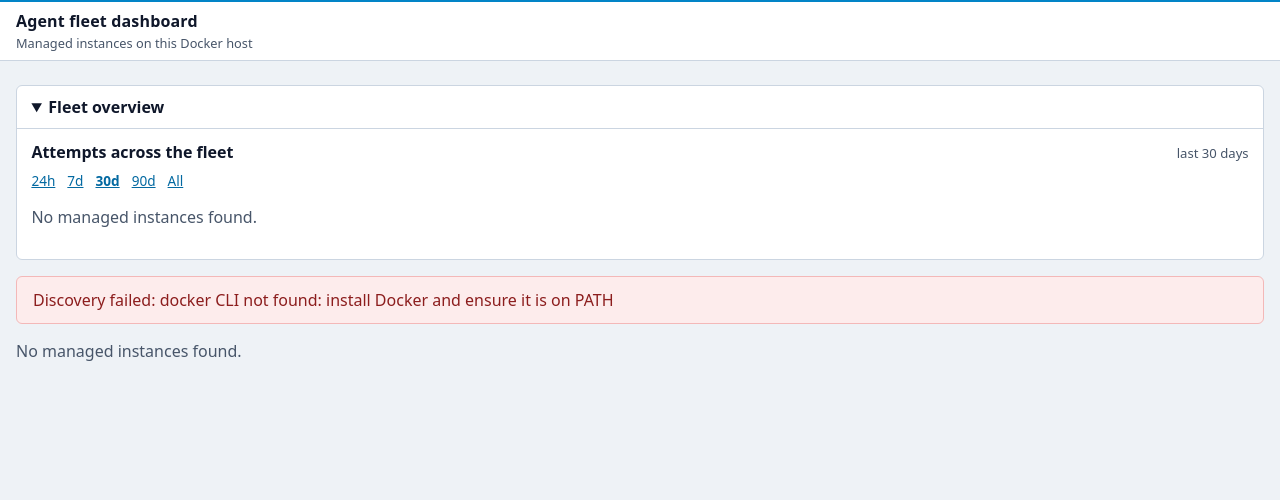
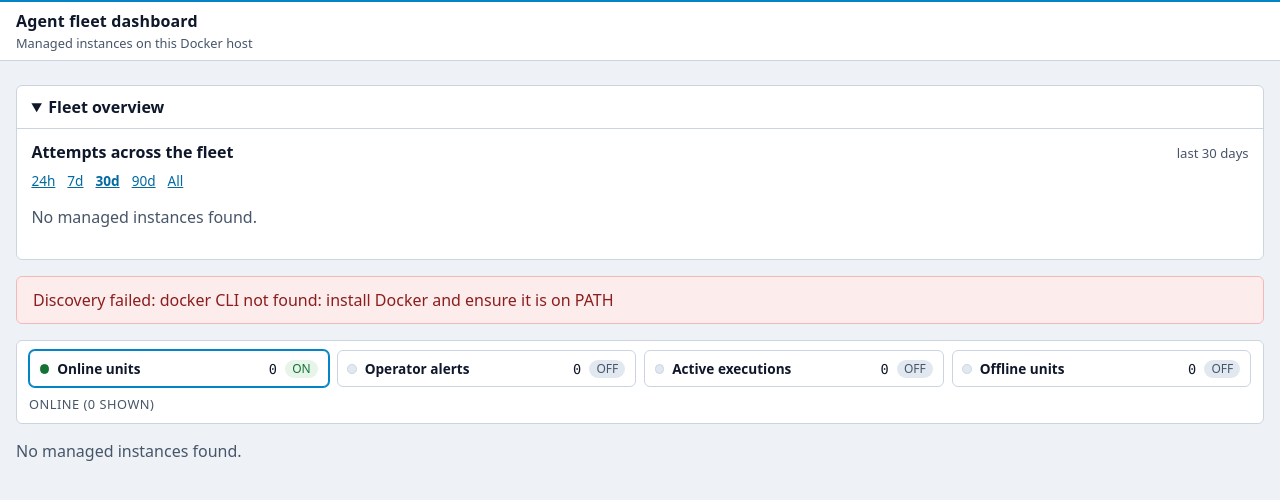
Before and after one commit to lbacik/agent-dashboard, a FastAPI app: page / in a window 1280 px wide. Shown: the top 500 px of the page. Run offline with FastAPI, Linux system fonts and the light colour scheme; data that the repository does not hold is empty.

Commit message:
Fleet Matrix: unified table with KPI filter strip
Running and stopped instances share one table filtered by four KPI
tiles (online/alerts/working/offline); the Not running details section,
its scroll key and its open-state persistence go away. Rows carry
rank-tier stripes on :root tokens; the summary bar and empty-filter
reset control give filter feedback.

Co-Authored-By: Claude Code <noreply@anthropic.com>

```diff
--- a/src/agent_dashboard/static/fleet.js
+++ b/src/agent_dashboard/static/fleet.js
@@ -1,38 +1,148 @@
-/* Fleet table helpers: keep collapsible sections (such as "Not running")
-   open or closed across the live table refresh. Every SSE `fleet` event
-   re-renders the table, so the open state is remembered in sessionStorage
-   and reapplied after each swap. */
+/* Fleet Matrix filters: the KPI strip above the unified table toggles which
+   rows are shown. Every `fleet` SSE re-render replaces the buttons and rows,
+   so the active filter set lives in page memory only (a full reload resets
+   to Online units) and is reapplied after every swap. No browser storage is
+   used here. */
 (function () {
-  var KEY = "fleet-open-sections";
-  var load = function () {
-    try { return JSON.parse(sessionStorage.getItem(KEY) || "{}"); } catch (e) { return {}; }
-  };
-  var save = function (state) {
-    try { sessionStorage.setItem(KEY, JSON.stringify(state)); } catch (e) { /* ignore */ }
-  };
-  var apply = function () {
-    var state = load();
-    document.querySelectorAll("details[data-persist]").forEach(function (el) {
-      var name = el.getAttribute("data-persist");
-      if (Object.prototype.hasOwnProperty.call(state, name)) {
-        el.open = !!state[name];
+  var vcFilters = { online: true, alerts: false, working: false, offline: false };
+
+  var LABELS = { online: "ONLINE", alerts: "ALERTS", working: "WORKING", offline: "OFFLINE" };
+  var ORDER = ["online", "alerts", "working", "offline"];
+
+  function toggleVcFilter(key) {
+    var nextVal = !vcFilters[key];
+    vcFilters[key] = nextVal;
+    if (nextVal && (key === "alerts" || key === "working")) {
+      vcFilters.online = false;
+    } else if (nextVal && key === "online") {
+      vcFilters.alerts = false;
+      vcFilters.working = false;
+    }
+  }
+
+  function resetVcFilters() {
+    vcFilters.online = true;
+    vcFilters.alerts = false;
+    vcFilters.working = false;
+    vcFilters.offline = false;
+  }
+
+  function rowMatches(row) {
+    if (vcFilters.online && row.hasAttribute("data-vc-online")) { return true; }
+    if (vcFilters.alerts && row.hasAttribute("data-vc-alerts")) { return true; }
+    if (vcFilters.working && row.hasAttribute("data-vc-working")) { return true; }
+    if (vcFilters.offline && row.hasAttribute("data-vc-offline")) { return true; }
+    return false;
+  }
+
+  function activeNames() {
+    var out = [];
+    for (var i = 0; i < ORDER.length; i++) {
+      if (vcFilters[ORDER[i]]) { out.push(LABELS[ORDER[i]]); }
+    }
+    return out;
+  }
+
+  function scopeOf(el) {
+    if (!el) { return document; }
+    if (el.querySelectorAll) { return el; }
+    return document;
+  }
+
+  function applyVcFilters(scope) {
+    var root = scopeOf(scope);
+    var rows = root.querySelectorAll
+      ? root.querySelectorAll("tr.fleet-row")
+      : document.querySelectorAll("tr.fleet-row");
+    /* When the swap target is the fleet fragment itself, rows inside it are
+       covered; fall back to the whole document when the scope holds none
+       (e.g. an SSE swap whose target is the outer live region). */
+    if (rows.length === 0 && root !== document) {
+      rows = document.querySelectorAll("tr.fleet-row");
+      root = document;
+    }
+    var shown = 0;
+    for (var i = 0; i < rows.length; i++) {
+      if (rowMatches(rows[i])) {
+        rows[i].hidden = false;
+        shown++;
+      } else {
+        rows[i].hidden = true;
       }
+    }
+    var buttons = (root === document ? document : root).querySelectorAll
+      ? (root === document ? document : root).querySelectorAll("[data-vc-filter]")
+      : document.querySelectorAll("[data-vc-filter]");
+    if (buttons.length === 0) {
+      buttons = document.querySelectorAll("[data-vc-filter]");
+    }
+    for (var b = 0; b < buttons.length; b++) {
+      var key = buttons[b].getAttribute("data-vc-filter");
+      var on = !!vcFilters[key];
+      buttons[b].setAttribute("aria-pressed", on ? "true" : "false");
+      if (on) {
+        buttons[b].classList.add("is-on");
+      } else {
+        buttons[b].classList.remove("is-on");
+      }
+      var badge = buttons[b].querySelector(".vc-state");
+      if (badge) { badge.textContent = on ? "ON" : "OFF"; }
+    }
+    var names = activeNames();
+    var summaries = root.querySelectorAll
+      ? root.querySelectorAll("[data-vc-summary]")
+      : [];
+    if (summaries.length === 0) {
+      summaries = document.querySelectorAll("[data-vc-summary]");
+    }
+    var label = names.length ? names.join(" + ") + " (" + shown + " SHOWN)"
+      : "NO FILTERS (" + shown + " SHOWN)";
+    for (var s = 0; s < summaries.length; s++) {
+      summaries[s].textContent = label;
+    }
+    var allOff = names.length === 0;
+    var empties = root.querySelectorAll ? root.querySelectorAll("[data-vc-empty]") : [];
+    if (empties.length === 0) { empties = document.querySelectorAll("[data-vc-empty]"); }
+    for (var e = 0; e < empties.length; e++) {
+      empties[e].hidden = !allOff;
+    }
+    var norunning = root.querySelectorAll
+      ? root.querySelectorAll("[data-vc-no-running]")
+      : [];
+    if (norunning.length === 0) { norunning = document.querySelectorAll("[data-vc-no-running]"); }
+    for (var n = 0; n < norunning.length; n++) {
+      norunning[n].hidden = shown > 0 || allOff;
+    }
+  }
+
+  document.addEventListener("click", function (e) {
+    var tile = e.target && e.target.closest
+      ? e.target.closest("[data-vc-filter]")
+      : null;
+    if (tile) {
+      toggleVcFilter(tile.getAttribute("data-vc-filter"));
+      applyVcFilters(document);
+      return;
+    }
+    var reset = e.target && e.target.closest
+      ? e.target.closest("[data-vc-reset]")
+      : null;
+    if (reset) {
+      resetVcFilters();
+      applyVcFilters(document);
+    }
+  });
+
+  document.addEventListener("htmx:afterSwap", function (e) {
+    var target = e.detail && e.detail.target;
+    applyVcFilters(target || document);
+  });
+
+  if (document.readyState === "loading") {
+    document.addEventListener("DOMContentLoaded", function () {
+      applyVcFilters(document);
     });
-  };
-  document.addEventListener("toggle", function (e) {
-    var el = e.target;
-    if (el && el.tagName === "DETAILS" && el.hasAttribute("data-persist")) {
-      var state = load();
-      state[el.getAttribute("data-persist")] = el.open;
-      save(state);
-    }
-  }, true);
-  document.addEventListener("htmx:afterSwap", apply);
-  document.addEventListener("htmx:afterSettle", apply);
-  document.addEventListener("htmx:sseMessage", apply);
-  if (document.readyState === "loading") {
-    document.addEventListener("DOMContentLoaded", apply);
   } else {
-    apply();
+    applyVcFilters(document);
   }
 })();
--- a/src/agent_dashboard/static/style.css
+++ b/src/agent_dashboard/static/style.css
@@ -33,6 +33,11 @@
   --warn-ink: #7a4b00;
   --info-bg: #e8eaf6;
   --info-ink: #3949ab;
+  --vc-stripe-alert: #cf222e;
+  --vc-stripe-warning: #9a6700;
+  --vc-stripe-working: #1f6feb;
+  --vc-stripe-idle: #6e7781;
+  --vc-stripe-offline: #45525e;
 }
 
 * { box-sizing: border-box; }
@@ -859,20 +864,84 @@ button.btn:not([disabled]) { cursor: pointer; }
 /* Drawer log links under Recent events: icon buttons like the fleet rows. */
 .drawer-links { display: flex; flex-wrap: wrap; gap: 0.5rem; margin: 0.75rem 0 0; }
 
-/* Stopped instances live in a collapsed section below the main table; the
-   open state survives the live refresh through fleet.js. */
-details.not-running { margin-top: 1rem; }
-details.not-running > summary {
-  cursor: pointer;
-  padding: 0.6rem 0.9rem;
+/* Fleet Matrix filter strip, summary bar and attention stripes. The KPI tiles
+   are toggle buttons: the LED, the ON/OFF badge, the border highlight and
+   `aria-pressed` all read the same filter state. Every row carries a
+   rank-tier stripe on its pinned first cell, alongside the Reach pill and
+   Status headline text. All colours are :root tokens. */
+.vc-bar {
+  margin-bottom: 0.75rem;
   background: var(--card);
   border: 1px solid var(--line);
   border-radius: 6px;
-  font-size: 0.9rem;
+  padding: 0.6rem 0.75rem;
 }
-details.not-running[open] > summary { border-radius: 6px 6px 0 0; }
-details.not-running .table-scroll { border-top: 0; border-radius: 0 0 6px 6px; }
-details.not-running table.fleet td { color: var(--muted); }
+.vc-filters {
+  display: grid;
+  grid-template-columns: repeat(auto-fit, minmax(min(100%, 11rem), 1fr));
+  gap: 0.5rem;
+}
+.vc-tile {
+  display: flex;
+  align-items: center;
+  gap: 0.5rem;
+  padding: 0.5rem 0.6rem;
+  background: var(--card);
+  color: var(--ink);
+  border: 1px solid var(--line);
+  border-radius: 6px;
+  font: inherit;
+  font-size: 0.85rem;
+  cursor: pointer;
+  text-align: left;
+}
+.vc-tile:hover { background: var(--hover); border-color: var(--accent-soft); }
+.vc-tile[aria-pressed="true"] { border-color: var(--accent); box-shadow: 0 0 0 1px var(--accent); }
+.vc-tile:focus-visible { outline: 2px solid var(--accent); outline-offset: 2px; }
+.vc-led {
+  flex: none;
+  width: 0.6rem;
+  height: 0.6rem;
+  border-radius: 50%;
+  background: var(--surface-2);
+  border: 1px solid var(--line);
+}
+.vc-tile[aria-pressed="true"] .vc-led { background: var(--ok-ink); border-color: var(--ok-ink); }
+.vc-name { font-weight: 600; }
+.vc-count {
+  margin-left: auto;
+  font-family: var(--font-mono);
+  font-variant-numeric: tabular-nums;
+  color: var(--ink);
+}
+.vc-state {
+  padding: 0.05rem 0.45rem;
+  border-radius: 999px;
+  font-size: 0.75rem;
+  background: var(--surface-2);
+  color: var(--muted);
+}
+.vc-tile[aria-pressed="true"] .vc-state { background: var(--ok-bg); color: var(--ok-ink); }
+.vc-summary {
+  margin-top: 0.5rem;
+  font-size: 0.8rem;
+  letter-spacing: 0.04em;
+  color: var(--muted);
+}
+.vc-empty {
+  margin-top: 0.75rem;
+  padding: 0.75rem 1rem;
+  background: var(--card);
+  border: 1px solid var(--line);
+  border-radius: 6px;
+  color: var(--muted);
+}
+tr.fleet-row.stripe-alert > td:first-child { box-shadow: inset 4px 0 0 var(--vc-stripe-alert), inset -1px 0 0 var(--line); }
+tr.fleet-row.stripe-warning > td:first-child { box-shadow: inset 4px 0 0 var(--vc-stripe-warning), inset -1px 0 0 var(--line); }
+tr.fleet-row.stripe-working > td:first-child { box-shadow: inset 4px 0 0 var(--vc-stripe-working), inset -1px 0 0 var(--line); }
+tr.fleet-row.stripe-idle > td:first-child { box-shadow: inset 4px 0 0 var(--vc-stripe-idle), inset -1px 0 0 var(--line); }
+tr.fleet-row.stripe-offline > td:first-child { box-shadow: inset 4px 0 0 var(--vc-stripe-offline), inset -1px 0 0 var(--line); }
+tr.fleet-row.stripe-offline td { color: var(--muted); }
 
 /* Drawer Activity widget: what the agent is doing right now. A fixed
    height with inner scrolling keeps the drawer height stable across
--- a/src/agent_dashboard/templates/_fleet_table.html
+++ b/src/agent_dashboard/templates/_fleet_table.html
@@ -1,32 +1,73 @@
-{# Fleet table: running instances in the main table, each row ending with
-   labelled log buttons; stopped instances in a collapsed details section
-   below it with a slim table. Rows open the instance drawer; the log
-   buttons stop propagation so they follow their link instead. Each table
-   sits in a .table-scroll box so a viewport narrower than the table
-   scrolls the table, not the page. Each box opts into the shared scroll
-   keeper (`scroll-keep.js`) with a stable key (`fleet-running` and
-   `fleet-not-running`), so the `fleet` SSE re-render keeps the horizontal
-   position. #}
+{# Fleet Matrix: running and stopped managed instances live in one table,
+   filtered by the KPI strip above it. The strip holds four toggle buttons
+   (`Online units`, `Operator alerts`, `Active executions`, `Offline units`)
+   with server-rendered counts; the fleet script (`fleet.js`) shows a row
+   when any active filter matches its `data-vc-*` attributes. By default only
+   `Online units` is ON, so stopped rows render with `hidden` in the initial
+   HTML. The single `.table-scroll` box keeps `data-scroll-key="fleet-running"`.
+   Every row carries a rank-tier stripe class (`stripe-alert`, `stripe-warning`,
+   `stripe-working`, `stripe-idle`, `stripe-offline`) keyed to its Attention
+   rank; the stripe adds to the Reach pill and Status headline, never replacing
+   them. Rows open the instance drawer; the log buttons stop propagation. #}
 {% macro logs_icon() -%}
 <svg class="icon" viewBox="0 0 16 16" aria-hidden="true" focusable="false"><path d="M3.5 1.5h6L13 5v9.5H3.5z" fill="none" stroke="currentColor" stroke-width="1.4" stroke-linejoin="round"/><path d="M9.5 1.5V5H13" fill="none" stroke="currentColor" stroke-width="1.4" stroke-linejoin="round"/><path d="M5.5 8h5M5.5 10.5h5M5.5 13h3" stroke="currentColor" stroke-width="1.2" stroke-linecap="round"/></svg>
 {%- endmacro %}
 {% macro live_icon() -%}
 <svg class="icon" viewBox="0 0 16 16" aria-hidden="true" focusable="false"><path d="M1 8.5h3l1.8-5 3.4 9 1.8-4H15" fill="none" stroke="currentColor" stroke-width="1.5" stroke-linecap="round" stroke-linejoin="round"/></svg>
 {%- endmacro %}
+{% macro stripe_class(row) -%}
+{%- if row.state != "running" %}stripe-offline{%- elif row.rank <= 2 %}stripe-alert{%- elif row.rank <= 4 %}stripe-warning{%- elif row.rank == 5 or (row.detail is not none and row.detail.attempt_kind == "active") %}stripe-working{%- else %}stripe-idle{%- endif %}
+{%- endmacro %}
 {% if error %}
 <div class="banner" role="alert">Discovery failed: {{ error }}</div>
 {% endif %}
 {% set running = rows | selectattr("state", "equalto", "running") | list %}
 {% set stopped = rows | rejectattr("state", "equalto", "running") | list %}
-{% if running %}
+{% set ns = namespace(alerts=0, working=0) %}
+{% for row in running %}
+{% if row.rank <= 4 %}{% set ns.alerts = ns.alerts + 1 %}{% endif %}
+{% if row.detail is not none and row.detail.attempt_kind == "active" %}{% set ns.working = ns.working + 1 %}{% endif %}
+{% endfor %}
+<div class="vc-bar">
+  <div class="vc-filters" role="group" aria-label="Fleet filters">
+    <button type="button" class="vc-tile is-on" data-vc-filter="online" aria-pressed="true">
+      <span class="vc-led" aria-hidden="true"></span>
+      <span class="vc-name">Online units</span>
+      <span class="vc-count">{{ running | length }}</span>
+      <span class="vc-state">ON</span>
+    </button>
+    <button type="button" class="vc-tile" data-vc-filter="alerts" aria-pressed="false">
+      <span class="vc-led" aria-hidden="true"></span>
+      <span class="vc-name">Operator alerts</span>
+      <span class="vc-count">{{ ns.alerts }}</span>
+      <span class="vc-state">OFF</span>
+    </button>
+    <button type="button" class="vc-tile" data-vc-filter="working" aria-pressed="false">
+      <span class="vc-led" aria-hidden="true"></span>
+      <span class="vc-name">Active executions</span>
+      <span class="vc-count">{{ ns.working }}</span>
+      <span class="vc-state">OFF</span>
+    </button>
+    <button type="button" class="vc-tile" data-vc-filter="offline" aria-pressed="false">
+      <span class="vc-led" aria-hidden="true"></span>
+      <span class="vc-name">Offline units</span>
+      <span class="vc-count">{{ stopped | length }}</span>
+      <span class="vc-state">OFF</span>
+    </button>
+  </div>
+  <div class="vc-summary" aria-live="polite"><span data-vc-summary>ONLINE ({{ running | length }} SHOWN)</span></div>
+</div>
+{% if rows %}
 <div class="table-scroll" data-scroll-key="fleet-running">
 <table class="fleet">
   <thead>
     <tr><th>Instance</th><th>Status headline</th><th>Reach</th><th>Intake</th><th>Attempt</th><th>Budget</th><th>Main context</th><th>Turns</th><th>Cache hit rate</th><th>Errors</th><th><span class="sr-only">Logs</span></th></tr>
   </thead>
   <tbody>
-    {% for row in running %}
-    <tr class="fleet-row"
+    {% for row in rows %}
+    {% if row.state == "running" %}
+    <tr class="fleet-row {{ stripe_class(row) }}"
+        data-vc-online="1"{% if row.rank <= 4 %} data-vc-alerts="1"{% endif %}{% if row.detail is not none and row.detail.attempt_kind == "active" %} data-vc-working="1"{% endif %}
         hx-get="/instances/{{ row.name | urlencode }}"
         hx-target="#drawer-holder"
         hx-swap="innerHTML"
@@ -54,41 +95,38 @@
         {% if row.live_url %}<a class="btn btn-live" href="{{ row.live_url }}" onclick="event.stopPropagation()">{{ live_icon() }} Live #{{ row.live_issue }}</a>{% endif %}
       </div></td>
     </tr>
-    {% endfor %}
-  </tbody>
-</table>
-</div>
-{% elif rows %}
-<p class="empty">No running managed instances.</p>
     {% else %}
-<p class="empty">No managed instances found.</p>
-{% endif %}
-{% if stopped %}
-<details class="not-running" data-persist="not-running">
-  <summary>Not running ({{ stopped | length }})</summary>
-  <div class="table-scroll" data-scroll-key="fleet-not-running">
-  <table class="fleet">
-    <thead>
-      <tr><th>Instance</th><th>Reach</th><th>Last finished attempt</th><th><span class="sr-only">Logs</span></th></tr>
-    </thead>
-    <tbody>
-      {% for row in stopped %}
     {% set d = row.drawer %}
-      <tr class="fleet-row"
+    <tr class="fleet-row {{ stripe_class(row) }}"
+        data-vc-offline="1"
+        hidden
         hx-get="/instances/{{ row.name | urlencode }}"
         hx-target="#drawer-holder"
         hx-swap="innerHTML"
         hx-push-url="/?instance={{ row.name | urlencode }}">
       <td><div class="inst-name">{{ row.name }}</div><div class="inst-repo">{{ row.detail.repository_display }}</div></td>
+      <td class="headline">{{ row.headline }}</td>
       <td><span class="pill pill-{{ row.reach|replace(" ", "-") }}">{{ row.reach }}</span>{% if row.age_text %} <span class="age">last seen {{ row.age_text }} ago</span>{% endif %}</td>
+      <td><span class="hint">n/a</span></td>
       <td>{% if d and d.last_present %}{% if d.last_issue is not none %}#{{ d.last_issue }} · {% endif %}{{ d.last_outcome or "n/a" }}{% if d.last_finished_at %} <span class="age">{{ d.last_finished_at }}</span>{% endif %}{% else %}<span class="hint">n/a</span>{% endif %}</td>
+      <td><div class="figure"><span class="hint">n/a</span></div></td>
+      <td><div class="figure"><span class="hint">n/a</span></div></td>
+      <td><div class="figure"><span class="hint">n/a</span></div></td>
+      <td><div class="figure"><span class="hint">n/a</span></div></td>
+      <td><span class="hint">n/a</span></td>
       <td class="row-actions">
         <a class="btn" href="/instances/{{ row.name | urlencode }}/history" onclick="event.stopPropagation()">{{ logs_icon() }} Logs</a>
       </td>
     </tr>
+    {% endif %}
     {% endfor %}
   </tbody>
 </table>
 </div>
-</details>
+<p class="vc-empty" data-vc-empty hidden>No filters active — the matrix is hiding every unit. <button type="button" data-vc-reset>Reset to Online units</button></p>
+{% if not running %}
+<p class="empty" data-vc-no-running>No running managed instances.</p>
 {% endif %}
+{% else %}
+<p class="empty">No managed instances found.</p>
+{% endif %}
--- a/src/agent_dashboard/templates/index.html
+++ b/src/agent_dashboard/templates/index.html
@@ -2,7 +2,7 @@
 {% block content %}
 {# The overview panel loads from /overview once it is visible (closed, it
    reads nothing), so the live table below never waits for attempt-summary
-   reads; its open state is remembered like "Not running" (fleet.js). #}
+   reads. #}
 <details class="overview" id="overview" data-persist="overview" open>
   <summary>Fleet overview</summary>
   <div id="overview-slot" hx-get="/overview" hx-trigger="intersect once" hx-swap="innerHTML">
```
Also changed, not shown: tests/test_fleet_matrix.py (added, +224 -0 lines), tests/test_fleet_scroll.py (+17 -19 lines), tests/test_web.py (+22 -17 lines). Lines whose indentation alone changed are shown as unchanged.
